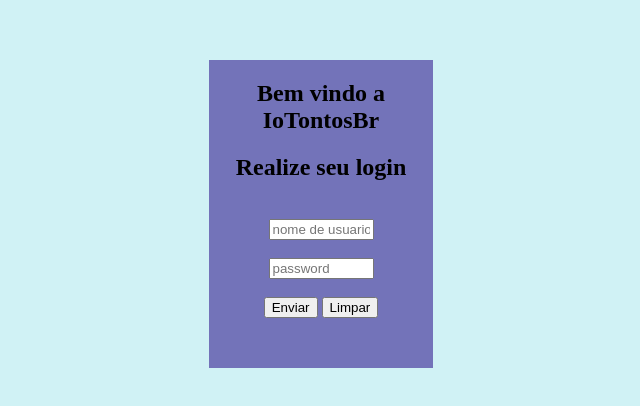
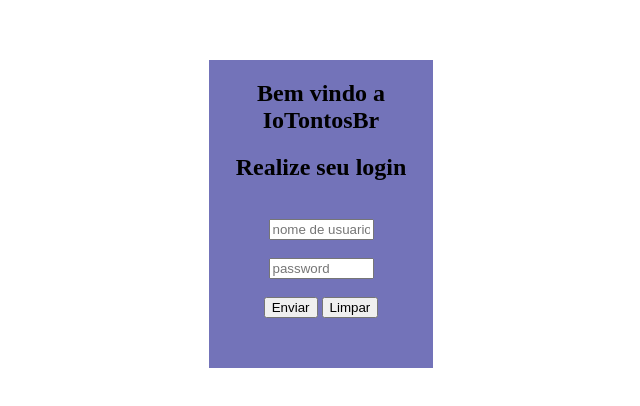
Before and after one commit to Buenomaurilio/gridPadrao, a plain HTML site: page login.html in a window 1280 px wide. Shown: the part 186-592 px from the top of the page, without its empty margins (303-943 px from the left). Drawn offline with Linux system fonts and the light colour scheme.

```diff
--- a/configLogin.css
+++ b/configLogin.css
@@ -3,7 +3,7 @@ html, body{
     margin: 0;
     height: 100vh;
     box-sizing: border-box;
-    background-color:rgb(208, 242, 245);
+    background-color:rgb(0,0,0, 0,9);
 }
 
 .grid-container{
```
Also changed, not shown: fotos/referenciaGrid.png (added).
